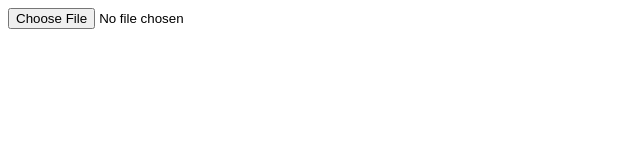
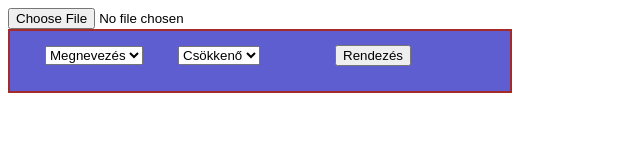
Before and after one commit to hihi-dotcom/feladatocskak, a plain HTML site: page rendezes/index1.html in a window 1280 px wide. Shown: the whole page, without its empty margins (0-640 px from the left). Drawn offline with Linux system fonts and the light colour scheme.

Commit message:
rendezes is half done

```diff
--- a/rendezes/index1.html
+++ b/rendezes/index1.html
@@ -18,6 +18,20 @@
     .green{
         color:green;
     }
+    form{
+        width: 500px;
+        height: 60px;
+        background-color: rgb(94, 94, 208);
+        border: 2px solid brown;
+
+    }
+    select{
+        margin-left: 35px;
+        margin-top: 15px;
+    }
+    button{
+        margin-left: 75px;
+    }
 </style>
 <body>
     <script src="scripts_1.js"></script>
--- a/rendezes/scripts_1.js
+++ b/rendezes/scripts_1.js
@@ -11,7 +11,7 @@ class DataToTable{
         this.htmlElementMaker(`th`, `Megnevezés`, thead);
         this.htmlElementMaker(`th`, `Helyszín`, thead);
         this.htmlElementMaker(`th`, `Hónap`, thead);
-        this.htmlElementMaker(`th`, `Összeg`, thead);
+        this.htmlElementMaker(`th`, `Összeg`, thead)
 
         for(const element of at_tomb){
             const tr = this.htmlElementMaker(`tr`, ``, tbody);
@@ -46,7 +46,68 @@ class DataToTable{
     }
 };
 
+class Area{
 
+    valuesarray;
+    csokkenovagynovekvoarray;
+    constructor(){
+     const form = document.createElement("form");
+     document.body.appendChild(form);
+
+     const select_elem = document.createElement("select");
+     form.appendChild(select_elem);
+
+     const csokkenovagynovekvo = document.createElement("select");
+     form.appendChild(csokkenovagynovekvo);
+       this.valuesarray = [
+        {
+            value: "megnevezes",
+            innerHTML: "Megnevezés"
+        },
+        {
+            value: "helyszin",
+            innerHTML: "Helyszín"
+        },
+        {
+            value: "honap",
+            innerHTML: "Hónap"
+        },
+        {
+            value: "koltseg",
+            innerHTML: "Költség"
+        }
+       ];
+       this.csokkenovagynovekvoarray = [
+            {value: "csokkeno",
+            innerHTML:"Csökkenő"
+            },
+            {
+                value: "novekvo",
+                innerHTML: "Növekvő"
+            }
+       ];
+       for(const ertek of this.valuesarray){
+        this.optionHTMLElementMaker(ertek,select_elem)
+       };
+       for(const ertek of this.csokkenovagynovekvoarray){
+        this.optionHTMLElementMaker(ertek,csokkenovagynovekvo)
+        };
+
+        const submitgomb = document.createElement("button");
+        form.appendChild(submitgomb);
+        submitgomb.innerHTML = "Rendezés";
+        submitgomb.type = "submit";
+    };
+
+    optionHTMLElementMaker(valuearrayelement, parent){
+        const opcio = document.createElement("option");
+        opcio.value = valuearrayelement.value;
+        opcio.innerHTML = valuearrayelement.innerHTML;
+        parent.appendChild(opcio);
+
+        return opcio;
+    }
+}
 
 
 
@@ -79,3 +140,5 @@ input_file.addEventListener(`change`, (e) => {
         console.log(kolt_bevetel_tomb);
     };
 });
+
+const arena = new Area();
```
